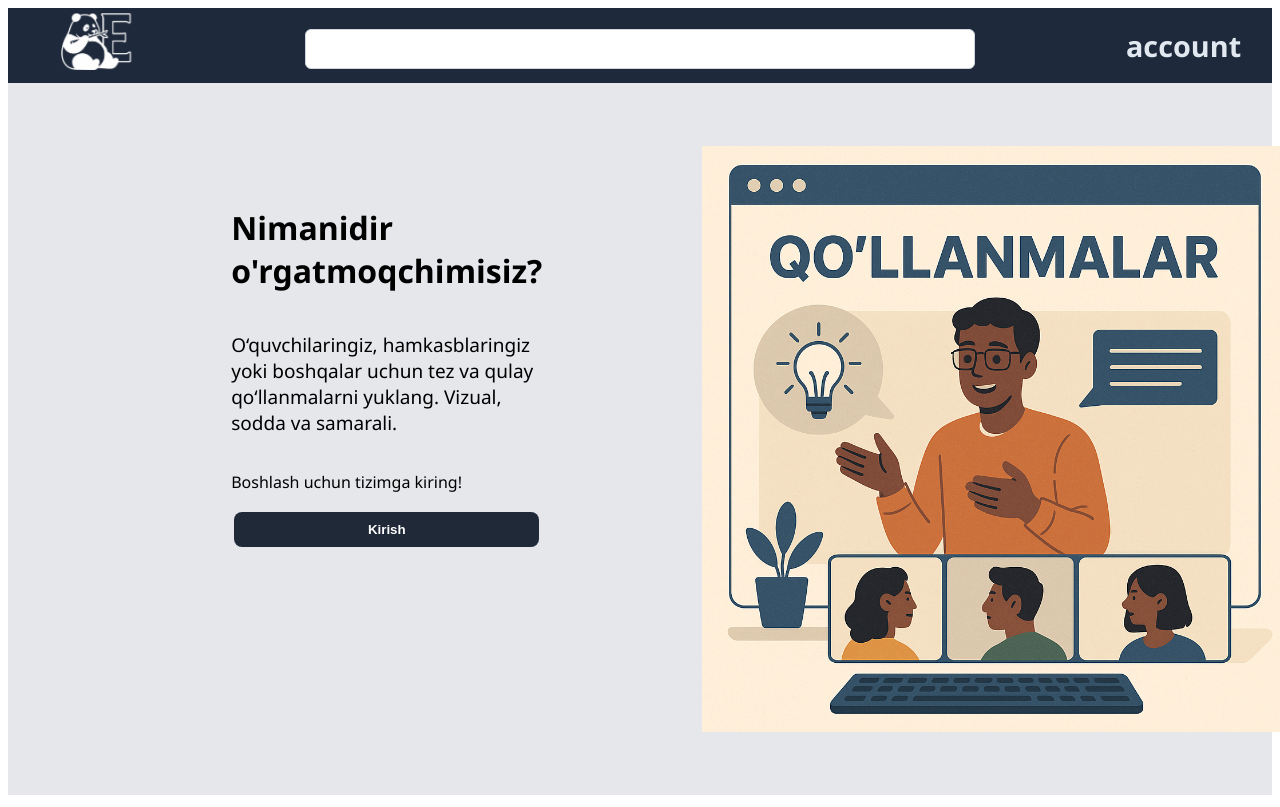
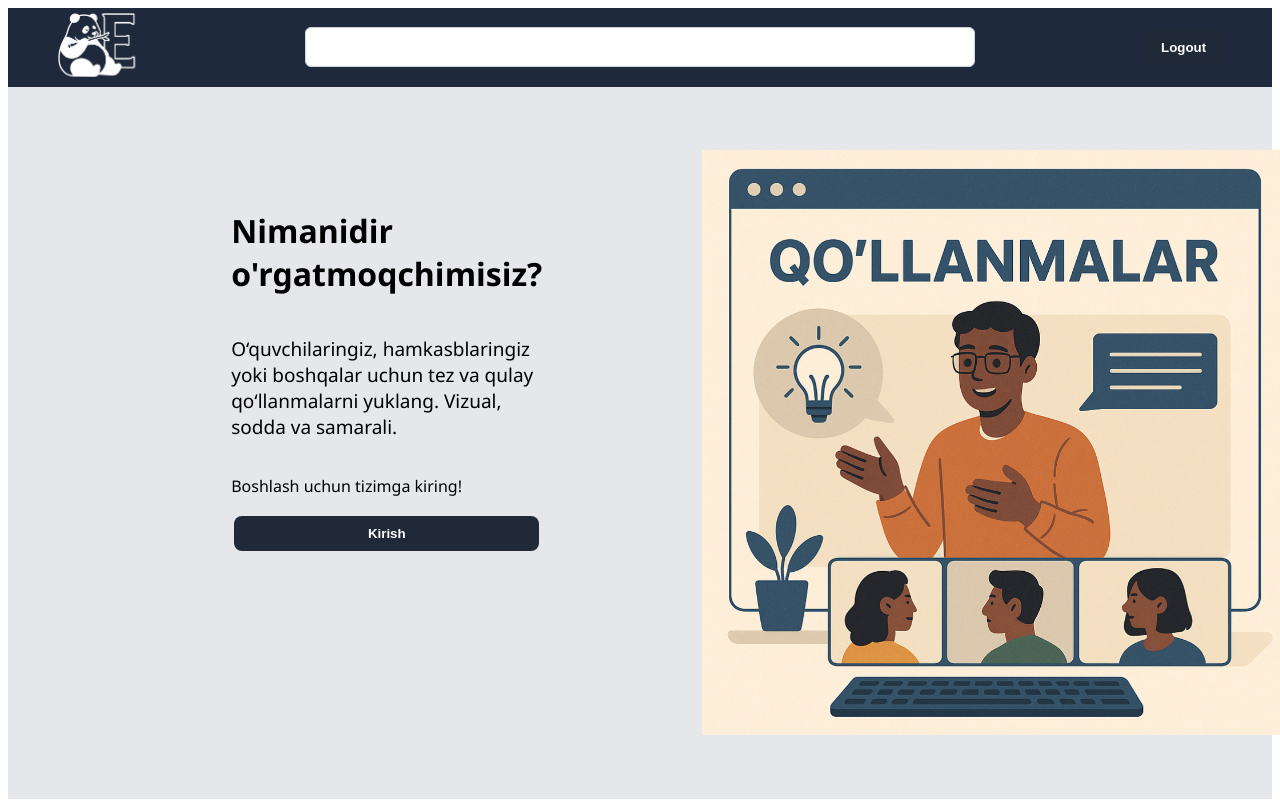
Before and after one commit to IO1711/TechTipsUzbCreator, a React (Vite) app: page / in a window 1280 px wide. Built offline with nearby package versions, Linux system fonts and the light colour scheme; no server answers.

Commit message:
logout logic added

```diff
--- a/src/App.css
+++ b/src/App.css
@@ -82,7 +82,7 @@
   padding: 0.3rem;
   display: flex;
   align-items: center;
-  font-size: 1.8rem;
+
   font-weight: bold;
   text-align:center;
   z-index: 1000;
@@ -131,7 +131,7 @@
 }
 
 .header img {
-  height: 2em;
+  height: 4rem;
   width: auto;
   margin-left: 1em;
   margin-right: 1em;
--- a/src/App.jsx
+++ b/src/App.jsx
@@ -25,7 +25,7 @@ function App() {
     <>
       <BrowserRouter>
       <div className='theme-graphite'>
-        <Header/>
+        <Header handleAuthToken={setAuthToken}/>
         {authToken!==null && <Menu authToken={authToken}/>}
         <Routes>
           <Route path="/" element={<Home authToken={authToken}/>}></Route>
--- a/src/Header.jsx
+++ b/src/Header.jsx
@@ -3,6 +3,7 @@ import Input from "./Input";
 import { search } from "./searchIndex";
 import SearchResults from "./SearchResult";
 import { useState } from "react";
+import Button from "./Button";
 
 const Header = (props) => {
 
@@ -13,6 +14,11 @@ const Header = (props) => {
       setResults(search(event.target.value));
     }
 
+    function handleLogout(){
+      props.handleAuthToken("");
+      localStorage.removeItem("authToken");
+    }
+
     return <>
     <div className="header">
       <div className="header-child"><Link to={"/"}><img src="./panda_E_white_transparent_trimmed.png"/></Link></div>
@@ -21,7 +27,7 @@ const Header = (props) => {
         <SearchResults results={results} handleResults={setResults}></SearchResults>
       </div>
 
-      <div className="header-child">account</div>
+      <div className="header-child"><Button onClick={handleLogout}>Logout</Button></div>
     </div>
   </>
 }
--- a/src/Menu.jsx
+++ b/src/Menu.jsx
@@ -13,7 +13,8 @@ const Menu = (props) => {
 
     useEffect(() => {
 
-        get("getApps", props.authToken).then(data => setAllApps(data));},[]);
+        get("getApps", props.authToken).then(data => setAllApps(data));},
+    [props.authToken]);
 
     const handleAddButton = () => {
         setAdding(true);
```
